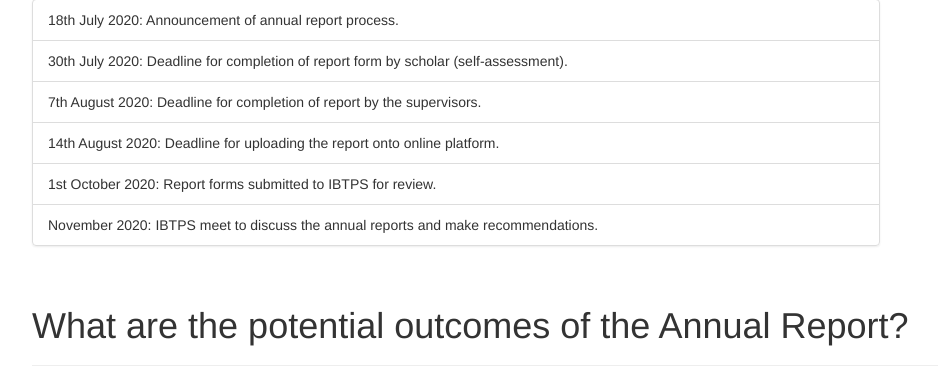
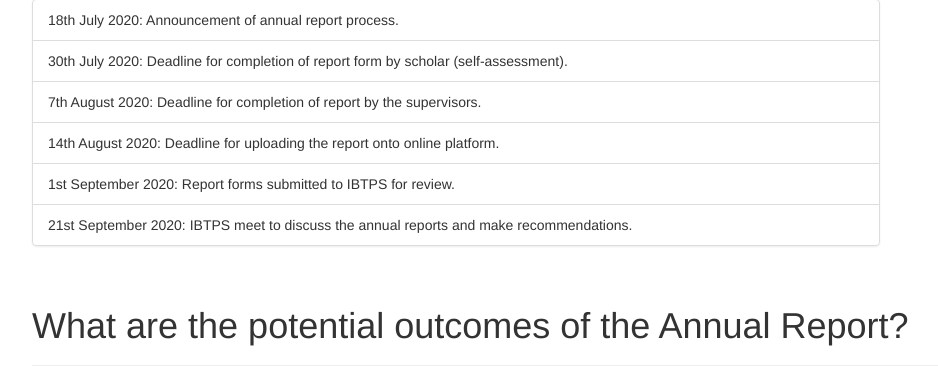
Before and after one commit to ramojo/msc_annual_report_2020, a PHP site: page / in a window 1280 px wide. Shown: the part 1456-1826 px from the top of the page, without its empty margins (38-976 px from the left). Run offline with PHP 8.4, Linux system fonts and the light colour scheme; some libraries are stand-ins or nearby versions.

Commit message:
More edits from Rob

```diff
--- a/index.php
+++ b/index.php
@@ -262,11 +262,11 @@ div.copyright {
 
 			<li class="list-group-item">14th August 2020: Deadline for uploading the report onto online platform.</li>
 
-			<li class="list-group-item">1st October 2020: Report forms submitted to IBTPS for review.</li>
+			<li class="list-group-item">1st September 2020: Report forms submitted to IBTPS for review.</li>
 
 			<!--<li class="list-group-item">16th December: All completed report forms submitted to IBTPS for report</li>-->
 
-			<li class="list-group-item">November 2020: IBTPS meet to discuss the annual reports and make recommendations.</li>
+			<li class="list-group-item">21st September 2020: IBTPS meet to discuss the annual reports and make recommendations.</li>
 		 </ul>
         </div><!-- /.col-sm-4 -->
 
```
